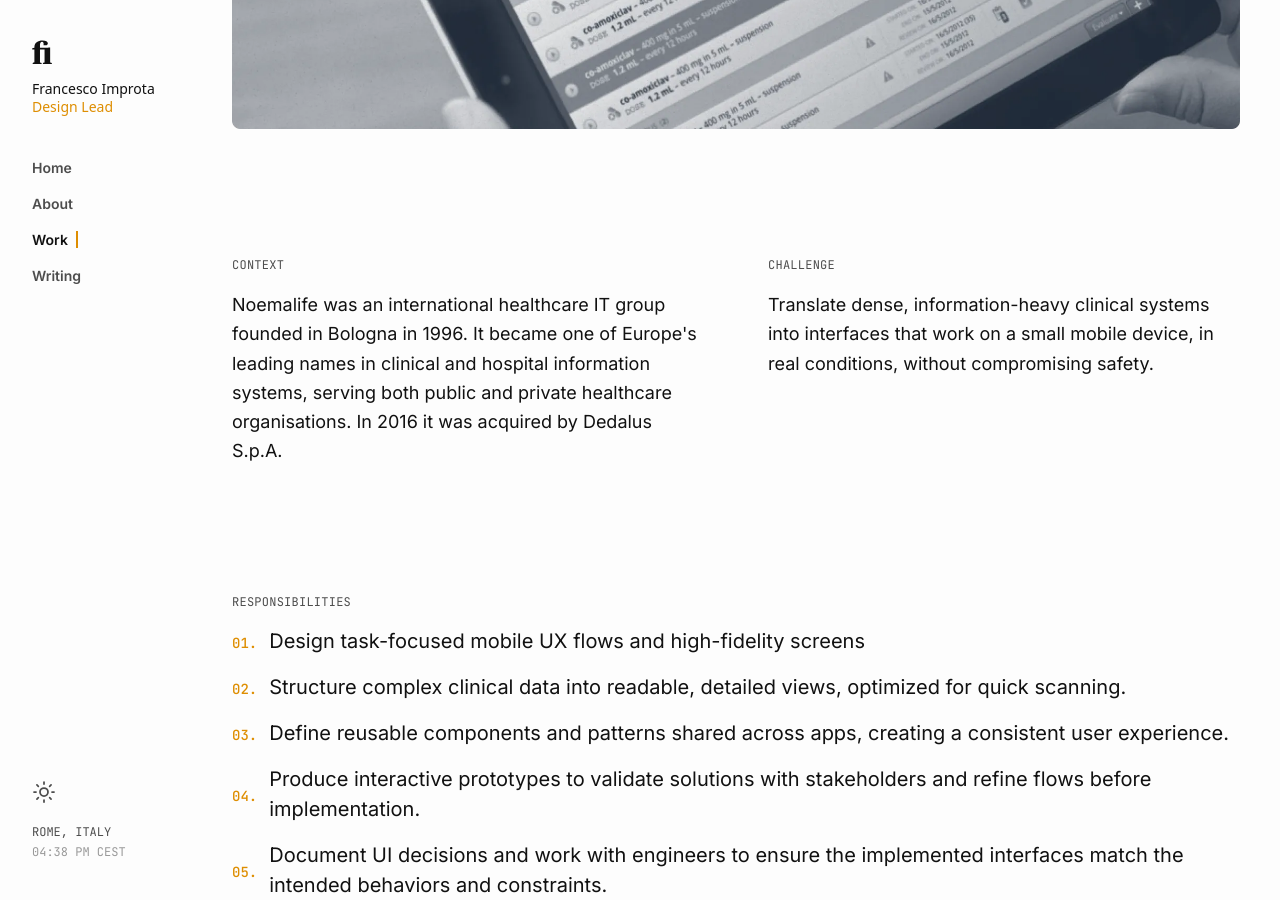
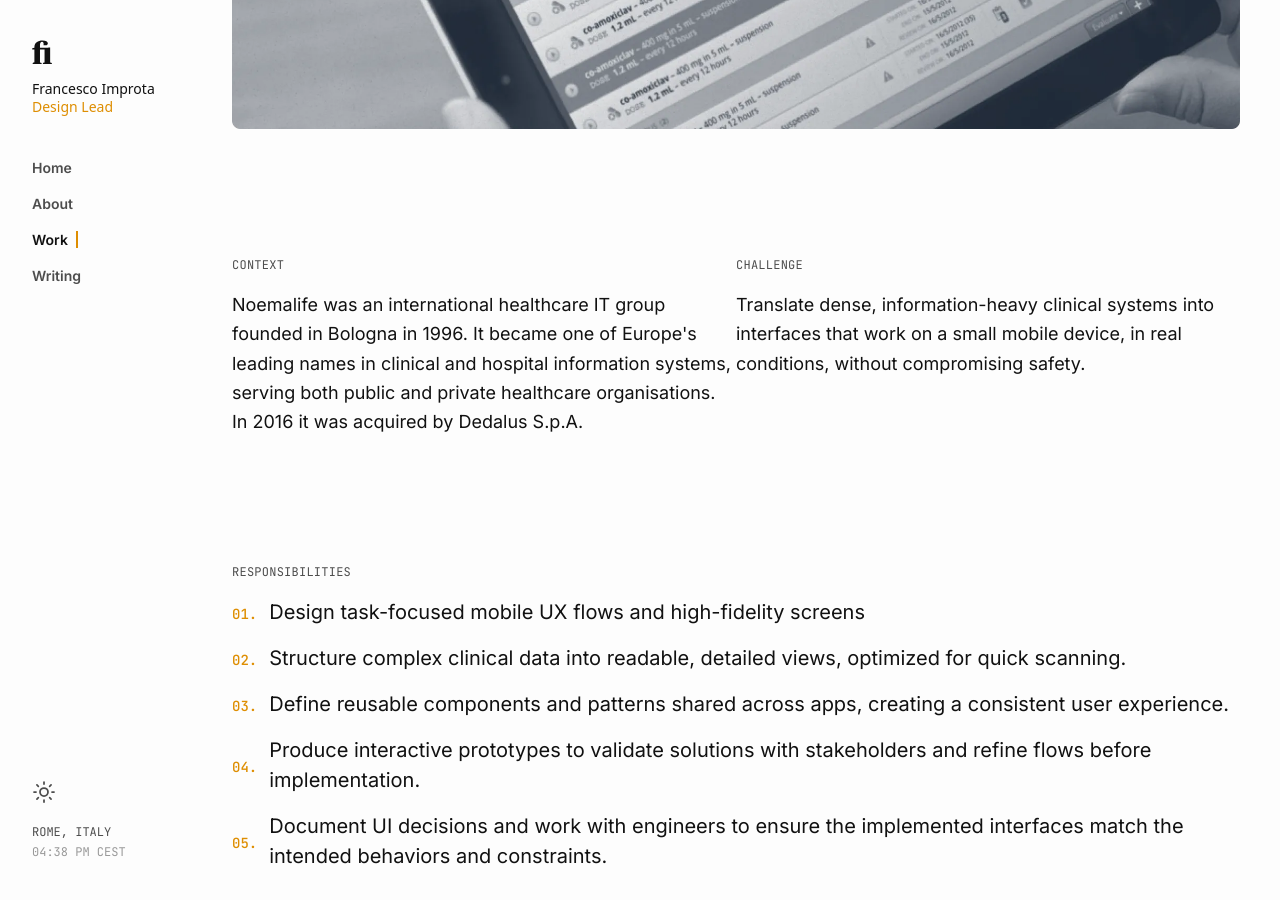
Before and after one commit to zetareticoli/fi, a Jekyll site: the page built from _work/noemalife/index.md, in a window 1280 px wide and 900 px high, scrolled down 862 px. Built offline with Jekyll 4.4.1, drawn with Linux system fonts in a browser that asks for light colours; some web fonts are replaced.

Commit message:
refactor: adjust grid gap in work section for improved layout consistency; streamline section styling for better visual alignment

```diff
--- a/_layouts/work.html
+++ b/_layouts/work.html
@@ -49,7 +49,7 @@
   <!-- Context + Challenge + Activities -->
   {% if page.context or page.challenge %}
   <section class="px-6 lg:px-10 py-12 lg:py-16 max-w-7xl mx-auto">
-    <div class="grid grid-cols-1 xl:grid-cols-12 gap-10 xl:gap-16">
+    <div class="grid grid-cols-1 xl:grid-cols-12 gap-16">
       {% if page.context %}<div class="animate-in  xl:col-span-6"><span class="meta-tag block mb-4">Context</span>
         <p class="text-lg leading-relaxed">{{ page.context }}</p>
       </div>{% endif %}
@@ -62,7 +62,7 @@
 
   <!-- Responsibilities -->
   {% if page.activities %}
-  <section class="px-6 lg:px-10 py-12 lg:py-16 max-w-7xl mx-auto ">
+  <section class="px-6 lg:px-10 py-12 lg:py-16 max-w-7xl mx-auto">
     <div class="animate-in xl:col-span-4" style="transition-delay: 240ms"><span
         class="meta-tag block mb-4">Responsibilities</span>
       <div class="flex flex-col gap-4">
```
